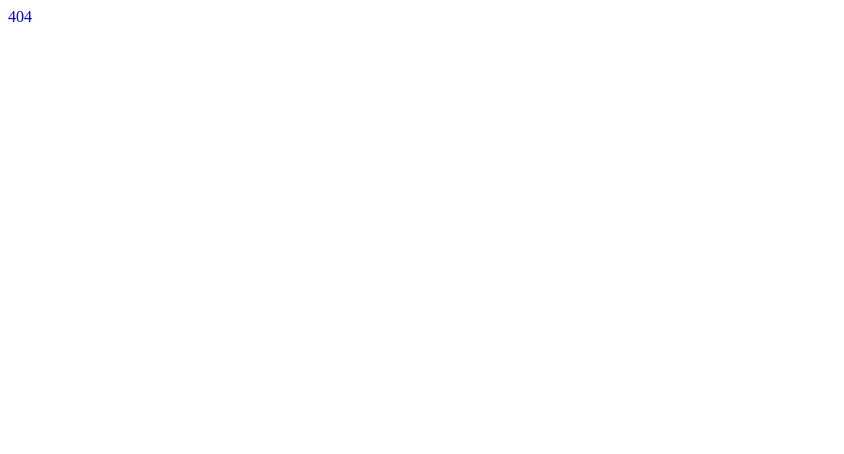
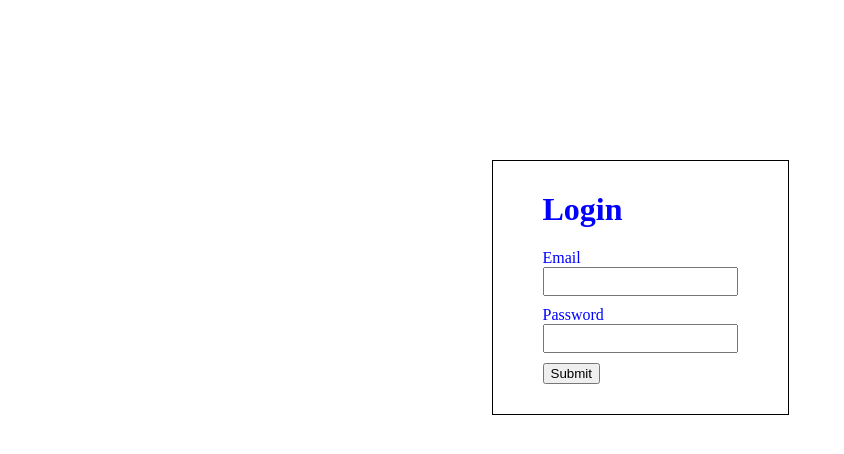
Before and after one commit to williamowen65/solo-project, a React app: page /login in a window 1280 px wide. Shown: the whole page, without its empty margins (0-844 px from the left). Built offline with nearby package versions, Linux system fonts and the light colour scheme.

Commit message:
Got signup form working

```diff
--- a/client/src/index.js
+++ b/client/src/index.js
@@ -9,6 +9,7 @@ import {
 
 import Welcome from './pages/welcome/Welcome.js'
 import NotFoundPage from './pages/404/NotFoundPage.js'
+import Auth from './pages/auth/Auth.js'
 
 function App() {
 
@@ -17,6 +18,8 @@ function App() {
         <Router>
           <Routes>
             <Route path='/' element={<Welcome/>}/>
+            <Route path='/login' element={<Auth/>} />
+            <Route path='/signup' element={<Auth/>} />
             {/* <Route path='/game/:id' element={<Game />}/> */}
             <Route path="*" element={<NotFoundPage/>} />
           </Routes>
--- /dev/null
+++ b/client/src/pages/auth/Auth.js
@@ -0,0 +1,53 @@
+import React from 'react'
+import { useLocation } from 'react-router-dom'
+
+import { proxy } from '../../utils/helper-functions'
+
+export default function Auth(props) {
+    const location = useLocation()
+    const path = location.pathname
+
+    const handleSubmit = (e) => {
+        e.preventDefault()
+        console.log(proxy('/user' + path));
+
+        const info = {
+            email: e.target.email.value,
+            password: e.target.password.value
+        }
+
+        if(path === '/signup'){
+            info.username = e.target.username.value
+        }
+
+        fetch(proxy('/user' + path), {
+            method: 'POST',
+            headers: {'Content-Type': 'application/json'},
+            body: JSON.stringify(info)
+        }).then(res => res.json())
+        .then(res => {
+            console.log(res);
+        }).catch(err => {
+            console.log(err);
+        })
+
+    }
+
+    return (
+        <form onSubmit={handleSubmit}>
+            {path === '/signup'?
+                <h1>Signup</h1> : <h1>Login</h1>
+            }
+            {path === '/signup' && <label htmlFor="username">Username
+                <input path="text" name="username" id="username" placeholder='You can change this later' />
+            </label>}
+            <label htmlFor="email">Email
+                <input path="email" name="email" id="email" />
+            </label>
+            <label htmlFor="password">Password
+                <input path="password" name="password" id="password" />
+            </label>
+            <button>Submit</button>
+        </form>
+    )
+}
--- /dev/null
+++ b/client/src/pages/auth/auth.scss
@@ -0,0 +1,21 @@
+form {
+    border: 1px solid black;
+    padding: 30px 50px;
+    margin-top: 20vh;
+    h1 {
+        margin-top: 0;
+    }
+    label {
+        display: flex;
+        flex-direction: column;
+        margin: 10px 0;
+        input{
+            line-height: 25px;
+            padding: 0 7px;
+        }
+    }
+    button {
+        display: inline-block;
+        margin: 0 auto;
+    }
+}
--- a/client/src/pages/welcome/Welcome.js
+++ b/client/src/pages/welcome/Welcome.js
@@ -1,5 +1,5 @@
 import React from "react";
-import { useNavigate } from 'react-router-dom'
+import { useNavigate, Link } from 'react-router-dom'
 
 function Welcome(props) {
 
@@ -7,8 +7,9 @@ function Welcome(props) {
 
     return (
         <>
-            <div>WELCOME</div>
-            <button onClick={() => navigate('/hi')}>Hi</button>
+            <h1>Round Table Games</h1>
+            <Link to="/login">Login</Link>
+            <Link to="/signup">Signup</Link>
         </>
     )
 }
--- a/client/src/styles/core.scss
+++ b/client/src/styles/core.scss
@@ -1,3 +1,10 @@
+@import '../pages/auth/auth.scss';
+
+
 body {
     color: blue;
+    display: flex;
+    justify-content: center;
+    height: 100vh;
+    margin: 0;
 }
--- /dev/null
+++ b/client/src/utils/helper-functions.js
@@ -0,0 +1,3 @@
+export function proxy(path) {
+    return `http://localhost:3000${path}`
+}
--- a/server/index.js
+++ b/server/index.js
@@ -1,10 +1,12 @@
 const express = require('express');
 const app = express();
+const cors = require('cors');
 
 const { handleErrors, dbConnect } = require('./util/helper-functions')
 
 const PORT = process.env.PORT || 3000
 
+app.use(cors())
 app.use(express.json())
 
 app.use(['/', '/help'], require('./routes/welcome'))
--- a/server/package.json
+++ b/server/package.json
@@ -12,6 +12,7 @@
   "license": "ISC",
   "dependencies": {
     "bcrypt": "^5.0.1",
+    "cors": "^2.8.5",
     "dotenv": "^14.3.0",
     "express": "^4.17.2",
     "jsonwebtoken": "^8.5.1",
```
Also changed, not shown: 1 other file.
